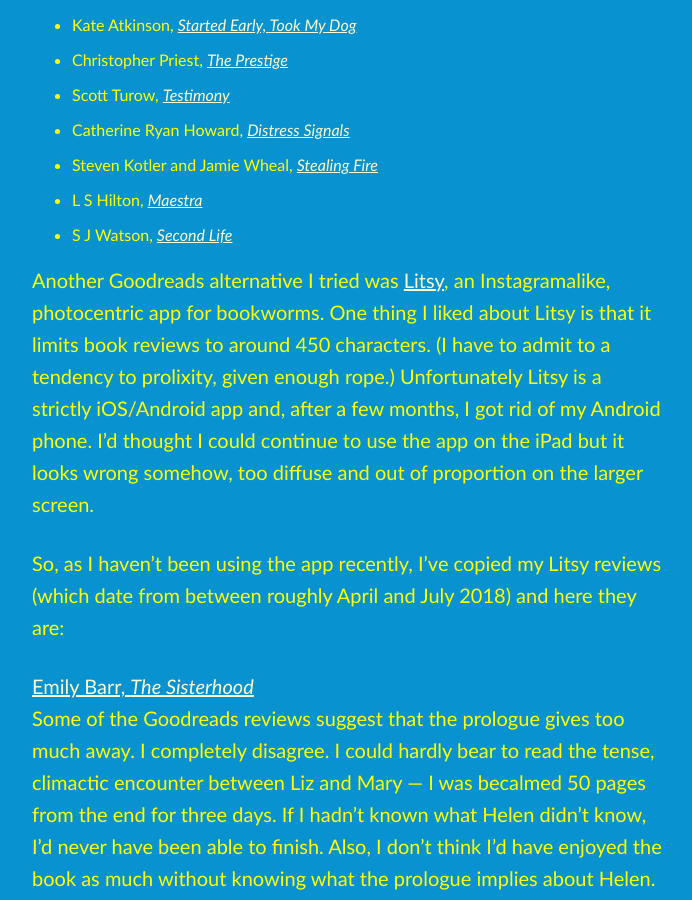
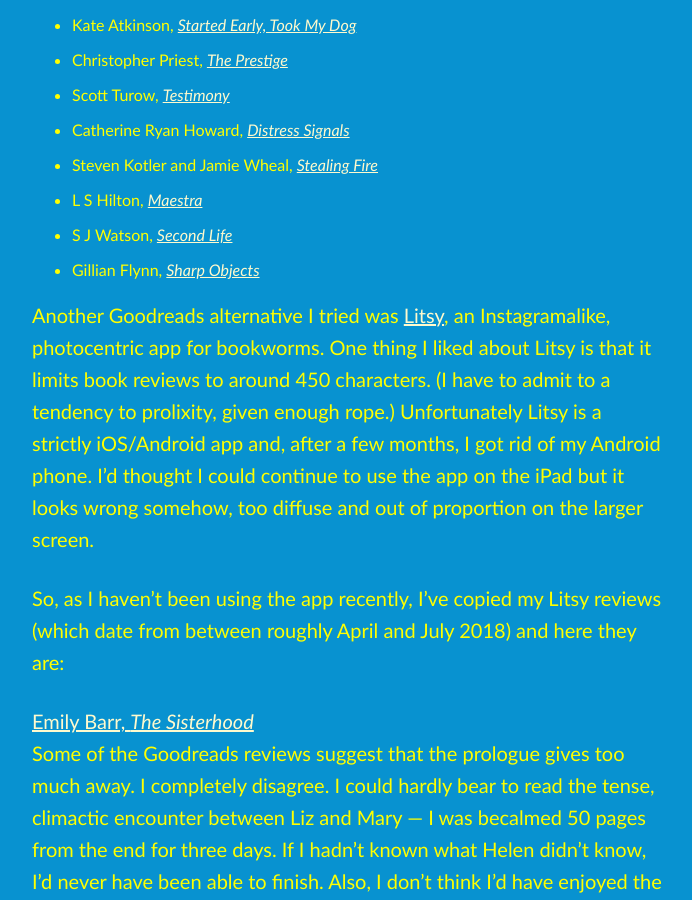
Before and after one commit to artkavanagh/github.io, a Jekyll site: the page book-reviews.html, which Jekyll copies as it is, in a window 1280 px wide and 900 px high, scrolled down 955 px. Shown: the whole window, without its empty margins (292-984 px from the left). Built offline with Jekyll 4.4.1, drawn with Linux system fonts in a browser that asks for light colours.

Commit message:
Update book-reviews.html

```diff
--- a/book-reviews.html
+++ b/book-reviews.html
@@ -27,6 +27,7 @@
 <li>Steven Kotler and Jamie Wheal, <a href="https://www.artkavanagh.ie/stealing-fire-review.html"><cite>Stealing Fire</cite></a></li>
 <li>L S Hilton, <a href="https://www.artkavanagh.ie/maestra-review.html"><cite>Maestra</cite></a></li>
 <li>S J Watson, <a href="https://www.artkavanagh.ie/second-life-review.html"><cite>Second Life</cite></a></li>
+<li>Gillian Flynn, <a href="https://www.artkavanagh.ie/sharp-objects-review.html"><cite>Sharp Objects</cite></a></li>
 </ul>
 <p>Another Goodreads alternative I tried was <a href="https://www.litsy.com">Litsy</a>, an Instagramalike, photocentric app for bookworms. One thing I liked about Litsy is that it limits book reviews to around 450 characters. (I have to admit to a tendency to prolixity, given enough rope.) Unfortunately Litsy is a strictly iOS/Android app and, after a few months, I got rid of my Android phone. I’d thought I could continue to use the app on the iPad but it looks wrong somehow, too diffuse and out of proportion on the larger screen.</p>
 
```
